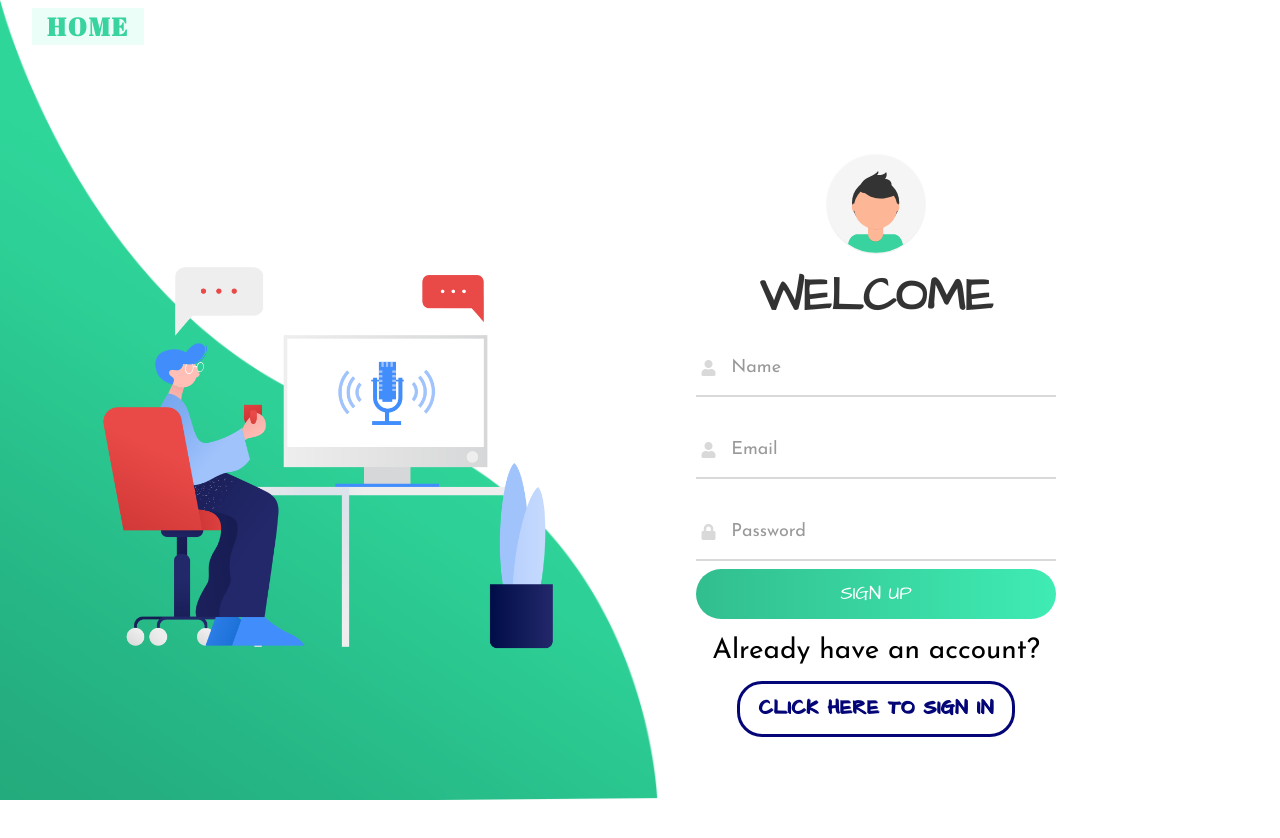
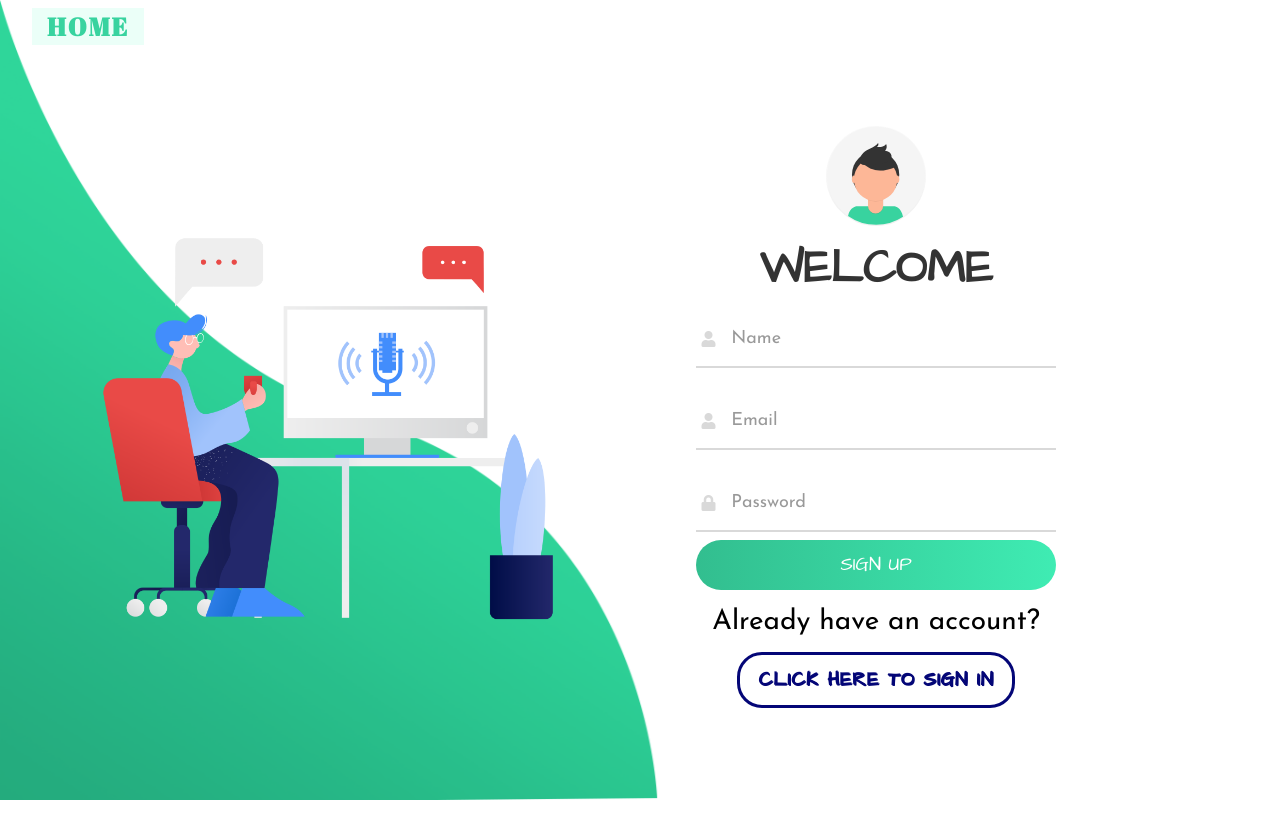
Before and after one commit to Agni-Saha/DoctorsVerse-Frontend, a React (Create React App) app: page /register in a window 1280 px wide. Shown: the top 838 px of the page. After the commit the page ends 800 px from the top, so only its background shows below. Built offline with nearby package versions, Linux system fonts and the light colour scheme; a web font is replaced by a local one.

Commit message:
Final Stages Completion 1.0

```diff
--- a/src/Components/Register/registerStyle.css
+++ b/src/Components/Register/registerStyle.css
@@ -43,10 +43,11 @@
 
 .register_container {
 	width: 100vw;
-	height: 100vh;
+	/* height: 100vh; */
 	display: grid;
 	grid-template-columns: repeat(2, 1fr);
 	grid-gap: 7rem;
+	margin-top: 5rem;
 	padding: 0 2rem;
 }
 
```
